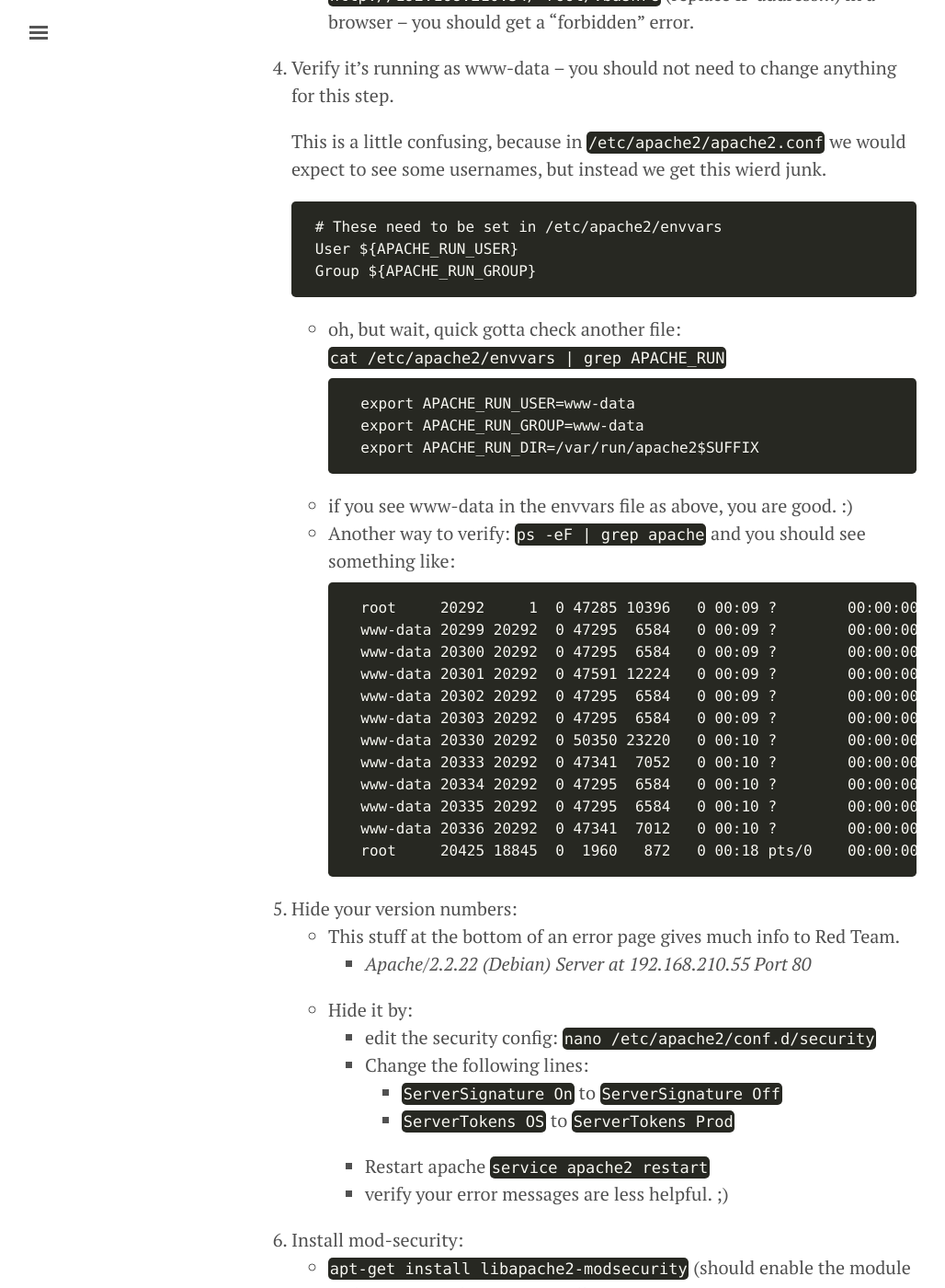
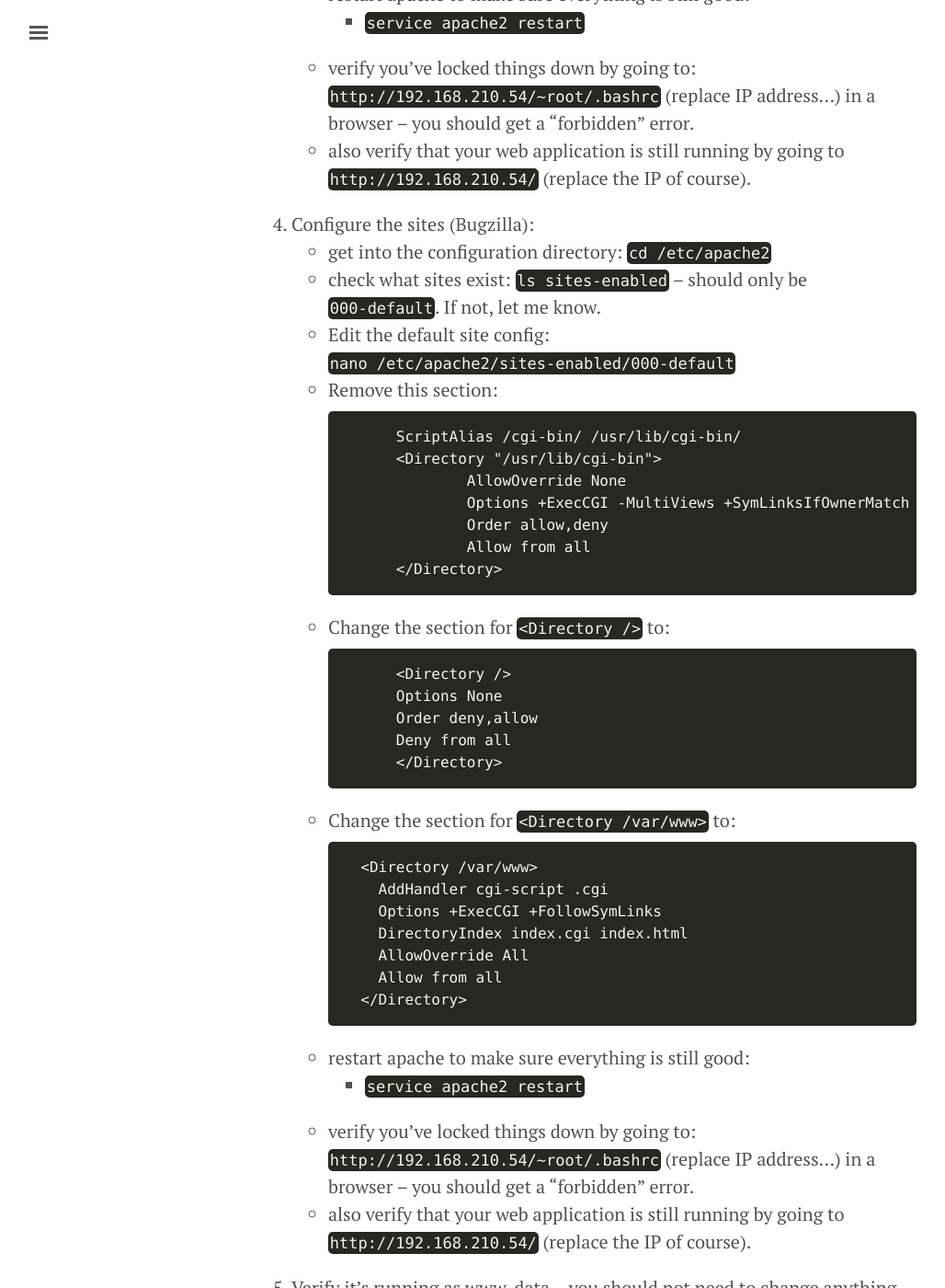
Before and after one commit to slackboxster/slackboxster.github.io, a Jekyll site: the page built from gencyber2017/lesson.md, in a window 1280 px wide and 1400 px high, scrolled down 16455 px. Shown: the whole window at 92% size, without its empty margins (3-1031 px from the left). Built offline with Jekyll 4.4.1, drawn with Linux system fonts in a browser that asks for light colours; some of the changed text lies outside the part shown.

Commit message:
This should fix bugzilla

````diff
--- a/gencyber2017/lesson.md
+++ b/gencyber2017/lesson.md
@@ -347,11 +347,13 @@ We need to disable anonymous access. But it also appears that the toor user has
     * `rm /var/www/phpinfo.php`
     * `rm -rf /var/www/backups` (on some servers... contains a copy of the passwd file!!!)
 2. Fix the permissions of web directory:
+    * DON'T run these commands on bugzilla. If you already have, you can fix your permissions with:
+        * `/var/www/checksetup.pl`
     * `ls -al /var/www` to see the permissions
     * `chown -R www-data:www-data /var/www` -- change the web files to be owned by the apache user.
     * `find /var/www -type f -exec chmod 640 {} \;` -- give all files the right permissions
     * `find /var/www -type d -exec chmod 750 {} \;` -- give all directories the right permissions
-3. Configure the sites:
+3. Configure the sites (non-Bugzilla)
     * get into the configuration directory: `cd /etc/apache2`
     * check what sites exist: `ls sites-enabled` -- should only be `000-default`. If not, let me know.
     * Edit the default site config: `nano /etc/apache2/sites-enabled/000-default`
@@ -385,6 +387,43 @@ We need to disable anonymous access. But it also appears that the toor user has
     * restart apache to make sure everything is still good:
         * `service apache2 restart`
     * verify you've locked things down by going to: `http://192.168.210.54/~root/.bashrc` (replace IP address...) in a browser -- you should get a "forbidden" error.
+    * also verify that your web application is still running by going to `http://192.168.210.54/` (replace the IP of course).
+3. Configure the sites (Bugzilla):
+    * get into the configuration directory: `cd /etc/apache2`
+    * check what sites exist: `ls sites-enabled` -- should only be `000-default`. If not, let me know.
+    * Edit the default site config: `nano /etc/apache2/sites-enabled/000-default`
+    * Remove this section:
+        ```
+            ScriptAlias /cgi-bin/ /usr/lib/cgi-bin/
+            <Directory "/usr/lib/cgi-bin">
+                    AllowOverride None
+                    Options +ExecCGI -MultiViews +SymLinksIfOwnerMatch
+                    Order allow,deny
+                    Allow from all
+            </Directory>
+        ```
+    * Change the section for `<Directory />` to:
+        ```
+            <Directory />
+            Options None
+            Order deny,allow
+            Deny from all
+            </Directory>
+        ```
+    * Change the section for `<Directory /var/www>` to:
+        ```
+        <Directory /var/www>
+          AddHandler cgi-script .cgi
+          Options +ExecCGI +FollowSymLinks
+          DirectoryIndex index.cgi index.html
+          AllowOverride All
+          Allow from all
+        </Directory>
+        ```
+    * restart apache to make sure everything is still good:
+        * `service apache2 restart`
+    * verify you've locked things down by going to: `http://192.168.210.54/~root/.bashrc` (replace IP address...) in a browser -- you should get a "forbidden" error.
+    * also verify that your web application is still running by going to `http://192.168.210.54/` (replace the IP of course).
 3. Verify it's running as www-data -- you should not need to change anything for this step.
 
     This is a little confusing, because in `/etc/apache2/apache2.conf` we would expect to see some usernames, but instead we get this wierd junk.
@@ -440,6 +479,8 @@ We need to disable anonymous access. But it also appears that the toor user has
     * add this to the next line after bind-address: `local-infile=0`
 * Don't run it as root!
     * change this `user            = root` to `user = mysql`
+* change database file permissions to be owned by mysql:
+    * `chown -R mysql:msyql /var/lib/mysql`
 * restart the service: `service mysql restart`
 * verify with `netstat -tulpn | grep mysql`
     * `tcp        0      0 127.0.0.1:3306          0.0.0.0:*               LISTEN      24388/mysqld` -- this indicates we are listening only on localhost.
@@ -557,4 +598,5 @@ You can get more information from [this article](https://www.tecmint.com/remove-
 [Apache Wiki Permissions Article ](https://wiki.apache.org/httpd/FileSystemPermissions)
 [Apache Permissions Article](http://fideloper.com/user-group-permissions-chmod-apache)
 [Securing Mysql](https://www.digitalocean.com/community/tutorials/how-to-secure-mysql-and-mariadb-databases-in-a-linux-vps)
+[Running Mysql as non-root](https://dev.mysql.com/doc/refman/5.7/en/changing-mysql-user.html)
 [Securing Tomcat](https://www.owasp.org/index.php/Securing_tomcat)
````
